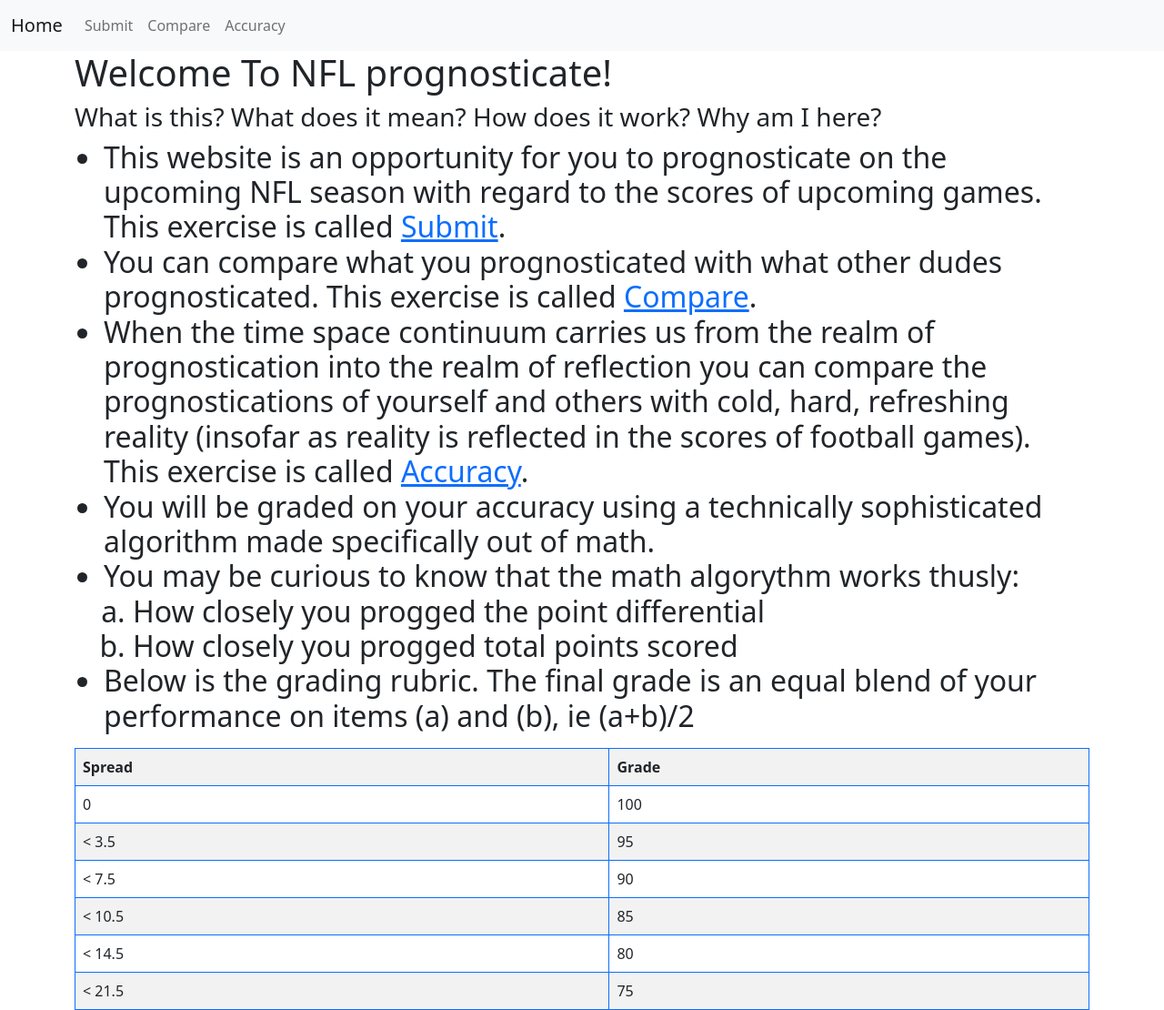
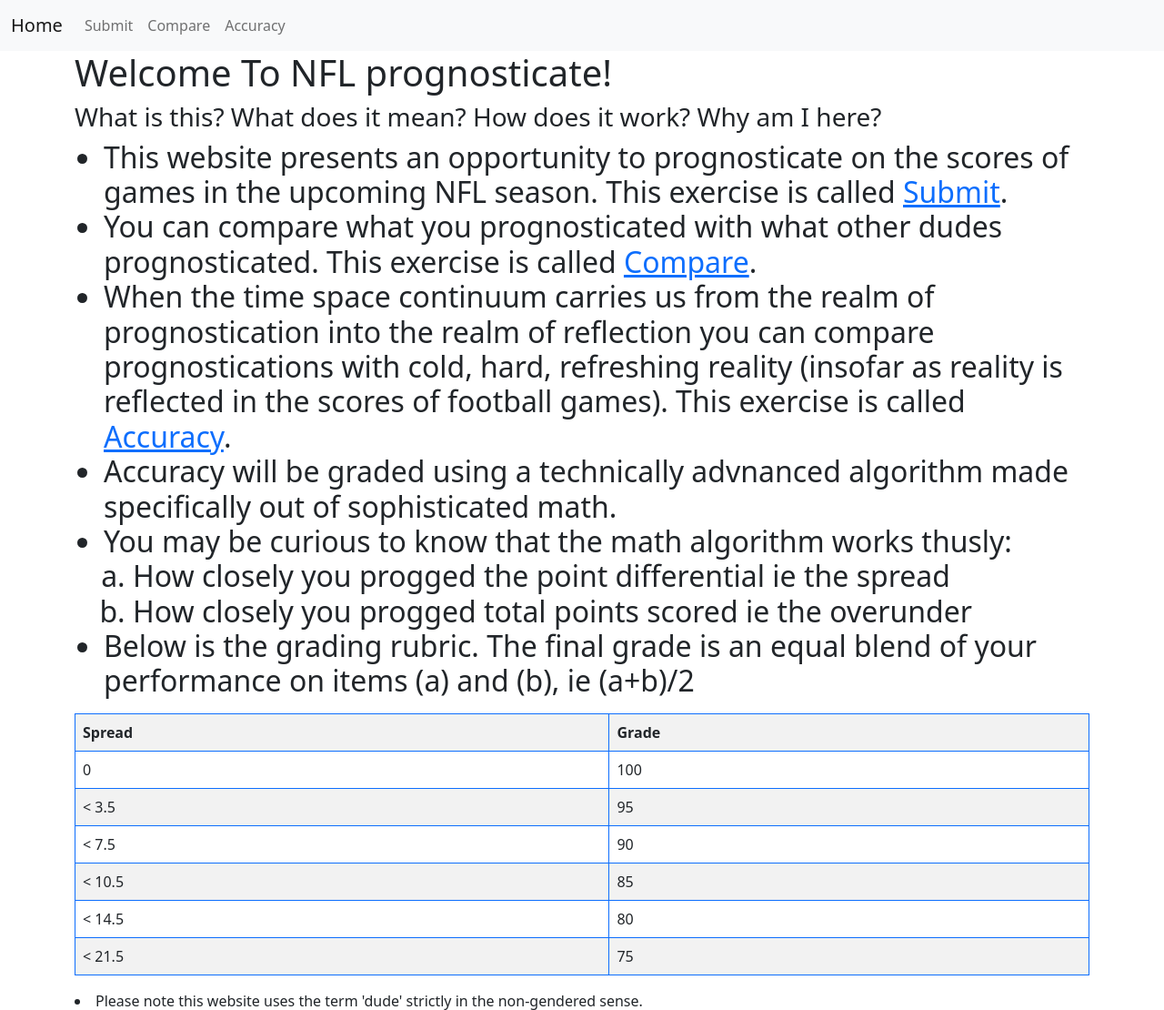
Before and after one commit to scotchwsplenda/teddy, a Django app: page / in a window 1280 px wide. Shown: the top 1110 px of the page at 91% size. Run offline with Django 3.2, Linux system fonts and the light colour scheme.

Commit message:
last changes

```diff
--- a/nfl_2021/templates/nfl_2021/home.html
+++ b/nfl_2021/templates/nfl_2021/home.html
@@ -8,14 +8,14 @@
     <h3>  What is this? What does it mean? How does it work? Why am I here?</h3>
         <h2>
     <ul>
-    <li>This website is an opportunity for you to prognosticate on the upcoming NFL season with regard to the scores of upcoming games. This exercise is called <a href="/cool_form">Submit</a>. </li>
+    <li>This website presents an opportunity to prognosticate on the scores of games in the upcoming NFL season. This exercise is called <a href="/cool_form">Submit</a>. </li>
     <li>You can compare what you prognosticated with what other dudes prognosticated. This exercise is called <a href="/results">Compare</a>. </li>
-    <li>When the time space continuum carries us from the realm of prognostication into the realm of reflection you can compare the prognostications of yourself and others with cold, hard, refreshing reality (insofar as reality is reflected in the scores of football games). This exercise is called <a href="/accuracy">Accuracy</a>. </li>
-    <li>You will be graded on your accuracy using a technically sophisticated algorithm made specifically out of math.</li>
-    <li>You may be curious to know that the math algorythm works thusly: </li>
+    <li>When the time space continuum carries us from the realm of prognostication into the realm of reflection you can compare prognostications with cold, hard, refreshing reality (insofar as reality is reflected in the scores of football games). This exercise is called <a href="/accuracy">Accuracy</a>. </li>
+    <li>Accuracy will be graded using a technically advnanced algorithm made specifically out of sophisticated math.</li>
+    <li>You may be curious to know that the math algorithm works thusly: </li>
      <ol style="list-style-type: lower-alpha; padding-bottom: 0;">
-            <li>How closely you progged the point differential</li>
-            <li>How closely you progged total points scored</li>
+            <li>How closely you progged the point differential ie the spread</li>
+            <li>How closely you progged total points scored ie the overunder</li>
     </ol>
     <li>Below is the grading rubric. The final grade is an equal blend of your performance on items (a) and (b), ie (a+b)/2</li>
     </ul>
```
